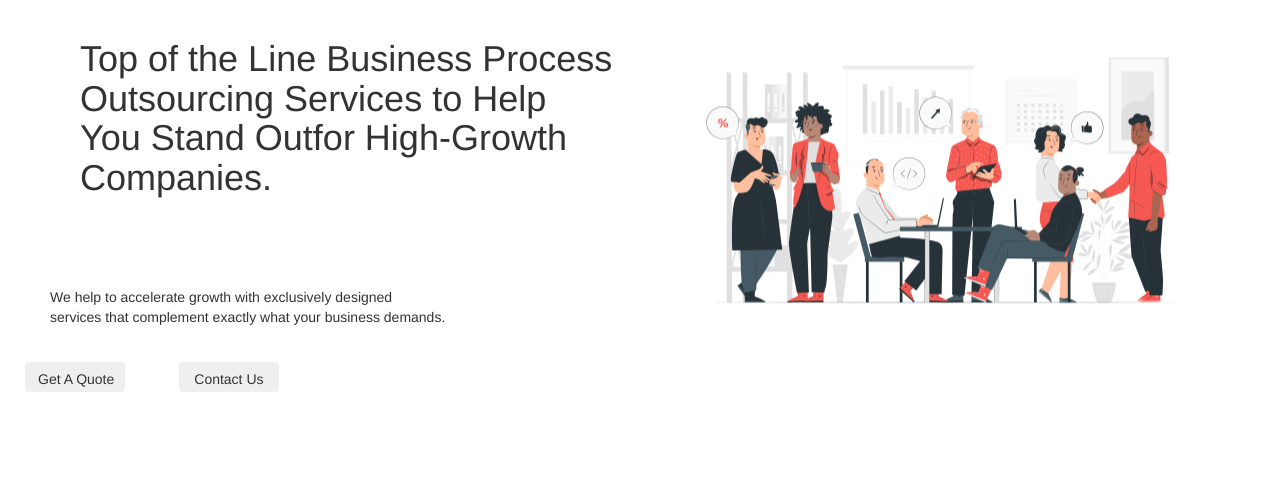
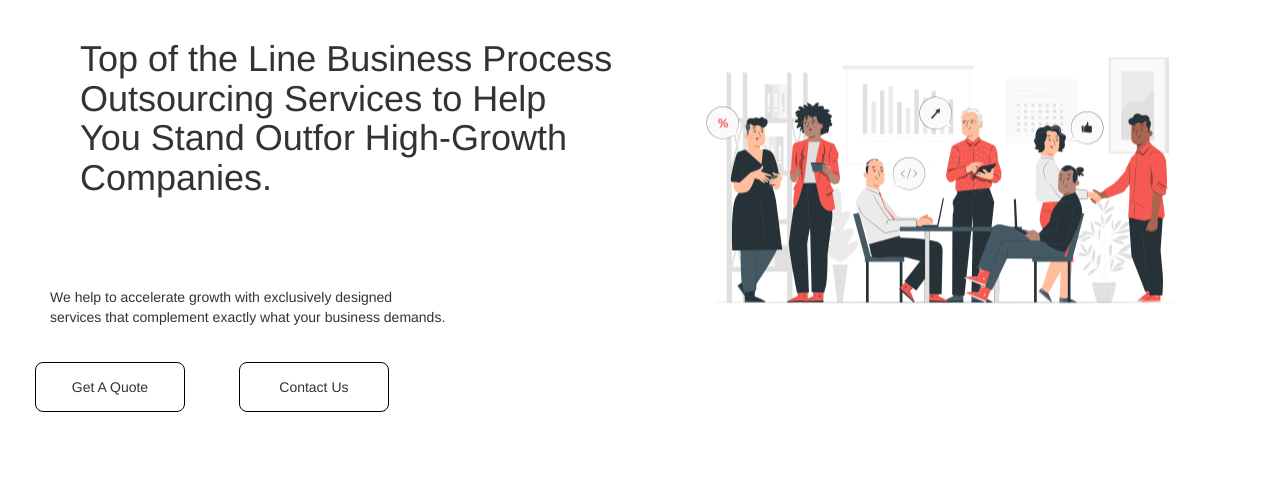
Before and after one commit to Hooriamohtashim/rex-d-website, a plain HTML site: page index.html in a window 1280 px wide. Shown: the part 131-622 px from the top of the page. Drawn offline with nearby package versions, Linux system fonts and the light colour scheme.

Commit message:
first commit

```diff
--- a/index.html
+++ b/index.html
@@ -60,9 +60,9 @@
         <p class=" text-light d-flex ">We help to accelerate growth with exclusively designed <br> services that
             complement exactly what your business demands.</p>
     </div>
-    <div>
-        <button class="btn"> Get A Quote</button>
-        <button class="btn">Contact Us</button>
+    <div class="main-div2">
+        <button class="btns"> Get A Quote</button>
+        <button class="btns">Contact Us</button>
     </div>
 
     <footer >
--- a/style.css
+++ b/style.css
@@ -92,10 +92,13 @@ h1 {
     }
 }
 
-
-.btn {
-    width: 100px;
-    height: 30px;
+.main-div2{
+    margin-left: 10px !important;
+}
+.btns {
+    width: 150px !important;
+    height: 50px !important;
+    background-color: white;
     margin-left: 50px;
     margin-top: 50px;
     margin: 25px;
```
